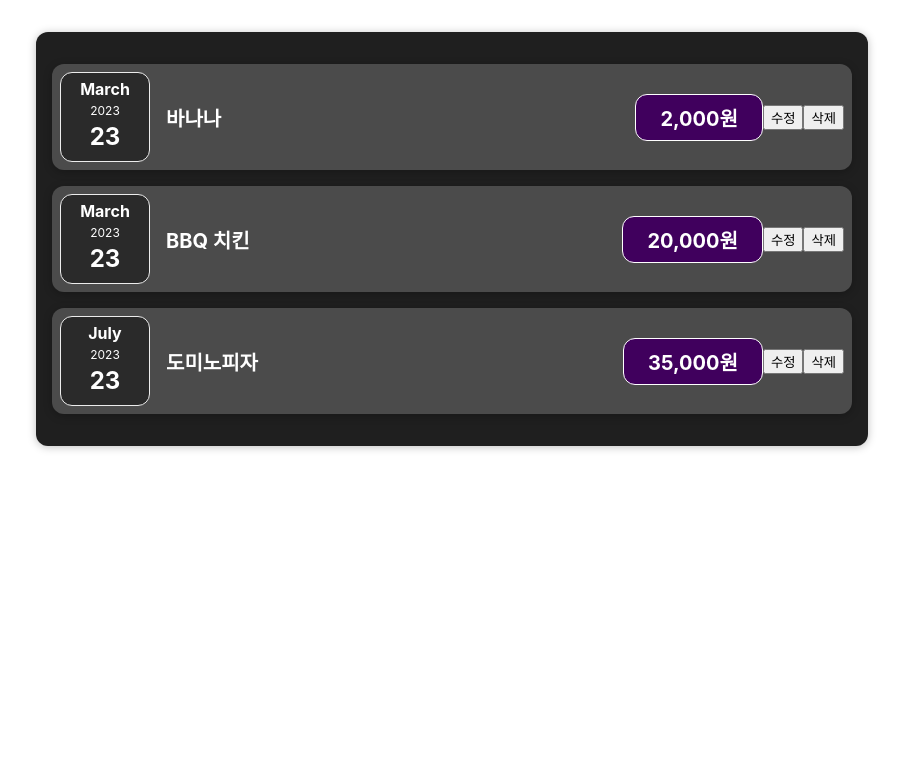
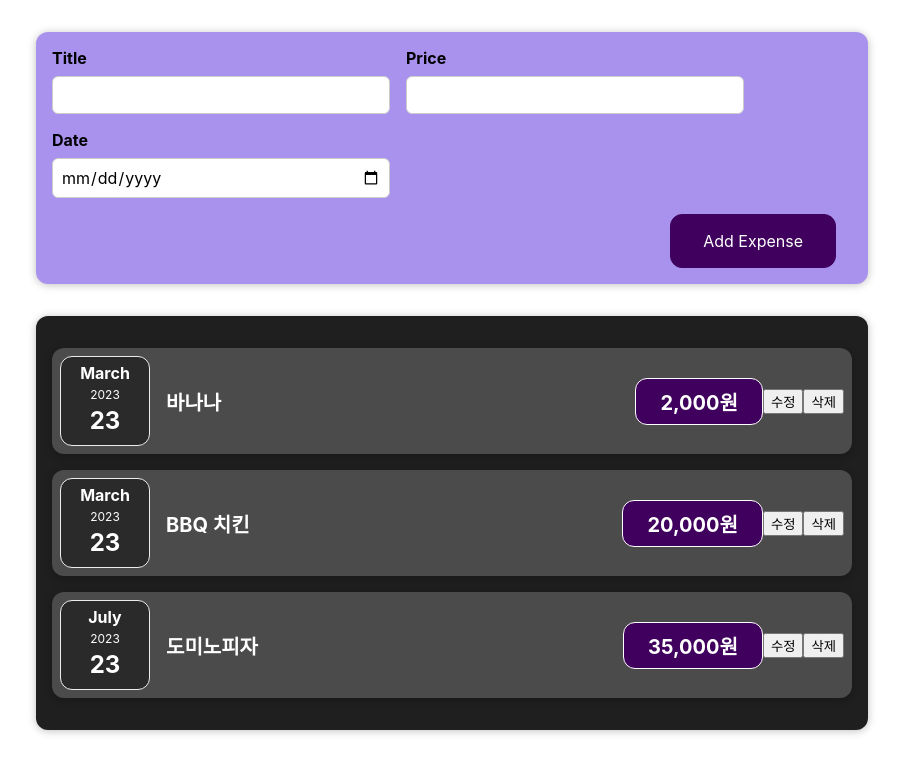
Before and after one commit to hydeandjek/React-practice, a React (Create React App) app: page / in a window 1280 px wide. Shown: the top 774 px of the page, without its empty margins (188-1091 px from the left). Built offline with nearby package versions, Linux system fonts and the light colour scheme.

Commit message:
7. 사용자 입력 리스닝, 여러개의 state 관리

```diff
--- a/src/App.js
+++ b/src/App.js
@@ -1,7 +1,8 @@
 import React from 'react';
 import './App.css';
-import Expenses from './components/Expenses';
-import Hello from './Hello';
+import Expenses from './components/Expneses/Expenses';
+
+import NewExpense from './components/NewExpense/NewExpense';
 
 const App = () => {
   // 지출 항목 객체 배열
@@ -28,6 +29,7 @@
 
   return (
     <>
+      <NewExpense />
       <Expenses items={expenses} />
     </>
   );
--- a/src/components/ExpenseItem.js
+++ b/src/components/Expneses/ExpenseItem.js
@@ -2,7 +2,7 @@
 // css 로딩
 import './ExpenseItem.css';
 import ExpenseDate from './ExpenseDate';
-import Card from './UI/Card';
+import Card from '../UI/Card';
 import { click } from '@testing-library/user-event/dist/click';
 
 const ExpenseItem = ({ title, price: propsPrice, date }) => {
--- /dev/null
+++ b/src/components/NewExpense/ExpenseForm.css
@@ -0,0 +1,26 @@
+.new-expense__controls {
+  display: flex;
+  flex-wrap: wrap;
+  gap: 1rem;
+  margin-bottom: 1rem;
+  text-align: left;
+}
+
+.new-expense__control label {
+  font-weight: bold;
+  margin-bottom: 0.5rem;
+  display: block;
+}
+
+.new-expense__control input {
+  font: inherit;
+  padding: 0.5rem;
+  border-radius: 6px;
+  border: 1px solid #ccc;
+  width: 20rem;
+  max-width: 100%;
+}
+
+.new-expense__actions {
+  text-align: right;
+}
--- /dev/null
+++ b/src/components/NewExpense/ExpenseForm.js
@@ -0,0 +1,55 @@
+import React from 'react';
+import './ExpenseForm.css';
+
+const ExpenseForm = () => {
+  let title;
+  const titleChangeHandler = (e) => {
+    title = e.target.value;
+  };
+
+  const priceChangeHandler = (e) => {
+    console.log(title);
+  };
+  const dateChangeHandler = (e) => {};
+
+  const formSubmitHandler = (e) => {
+    e.preventDefault(); //submit 차단
+    console.log('submit 버튼을 누름!');
+  };
+  return (
+    <form onSubmit={formSubmitHandler}>
+      <div className='new-expense__controls'>
+        <div className='new-expense__control'>
+          <label>Title</label>
+          <input
+            type='text'
+            onChange={titleChangeHandler}
+          />
+        </div>
+        <div className='new-expense__control'>
+          <label>Price</label>
+          <input
+            type='number'
+            min='100'
+            step='100'
+            onChange={priceChangeHandler}
+          />
+        </div>
+        <div className='new-expense__control'>
+          <label>Date</label>
+          <input
+            type='date'
+            min='2019-01-01'
+            max='2025-12-31'
+            onChange={dateChangeHandler}
+          />
+        </div>
+      </div>
+      <div className='new-expense__actions'>
+        <button type='submit'>Add Expense</button>
+      </div>
+    </form>
+  );
+};
+
+export default ExpenseForm;
--- /dev/null
+++ b/src/components/NewExpense/NewExpense.css
@@ -0,0 +1,38 @@
+.new-expense {
+  background-color: #a892ee;
+  padding: 1rem;
+  margin: 2rem auto;
+  width: 50rem;
+  max-width: 95%;
+  border-radius: 12px;
+  text-align: center;
+  box-shadow: 0 1px 8px rgba(0, 0, 0, 0.25);
+}
+
+.new-expense button {
+  font: inherit;
+  cursor: pointer;
+  padding: 1rem 2rem;
+  border: 1px solid #40005d;
+  background-color: #40005d;
+  color: white;
+  border-radius: 12px;
+  margin-right: 1rem;
+}
+
+.new-expense button:hover,
+.new-expense button:active {
+  background-color: #510674;
+  border-color: #510674;
+}
+
+.new-expense button.alternative {
+  color: #220131;
+  border-color: transparent;
+  background-color: transparent;
+}
+
+.new-expense button.alternative:hover,
+.new-expense button.alternative:active {
+  background-color: #ddb3f8;
+}
--- /dev/null
+++ b/src/components/NewExpense/NewExpense.js
@@ -0,0 +1,13 @@
+import React from 'react';
+import './NewExpense.css';
+import ExpenseForm from './ExpenseForm';
+
+const NewExpense = () => {
+  return (
+    <div className='new-expense'>
+      <ExpenseForm />
+    </div>
+  );
+};
+
+export default NewExpense;
```
Also changed, not shown: src/components/Expneses/ExpenseDate.css (renamed from src/components/ExpenseDate.css), src/components/Expneses/ExpenseDate.js (renamed from src/components/ExpenseDate.js), src/components/Expneses/ExpenseItem.css (renamed from src/components/ExpenseItem.css), src/components/Expneses/Expenses.css (renamed from src/components/Expenses.css), src/components/Expneses/Expenses.js (renamed from src/components/Expenses.js).
